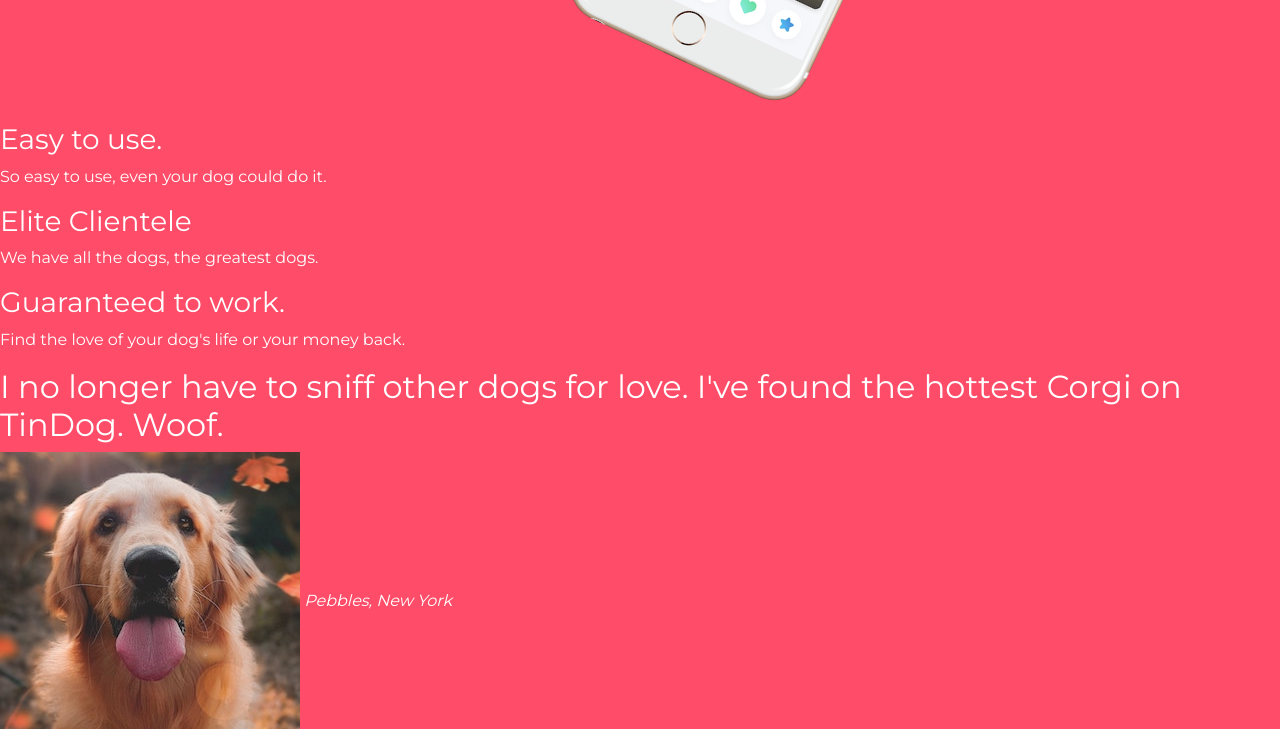
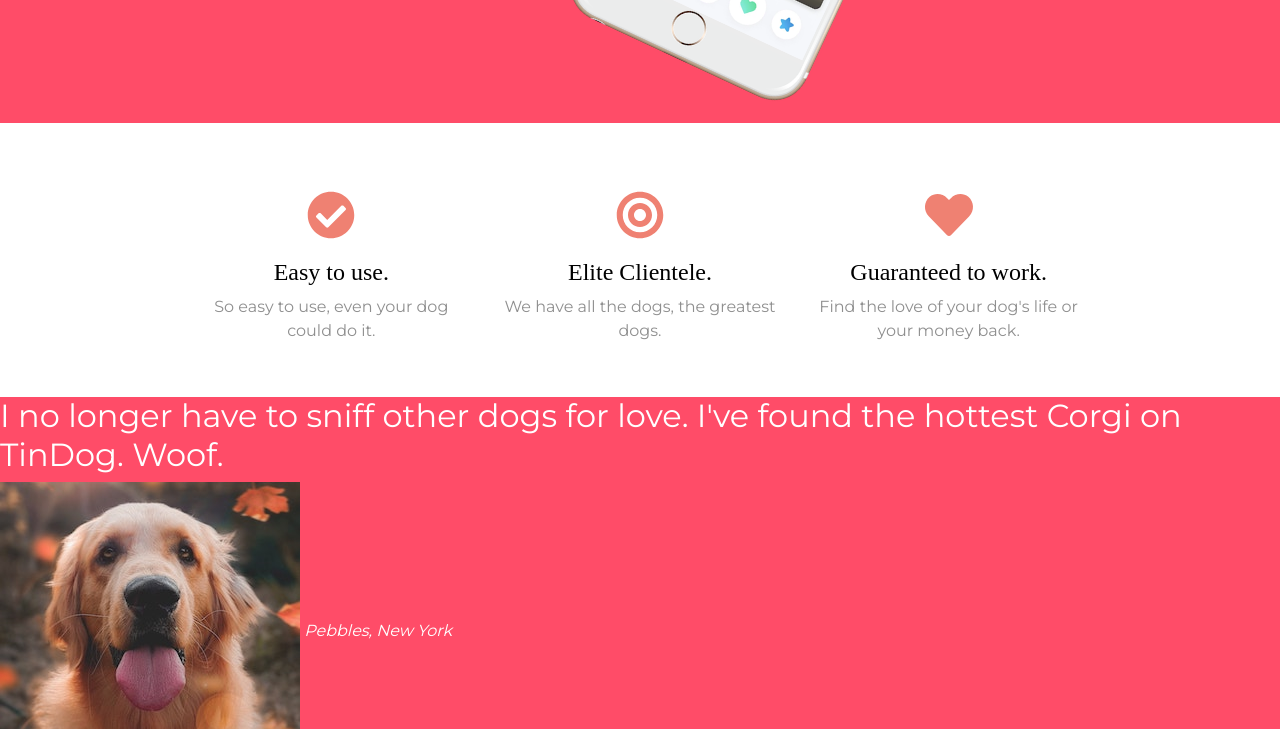
Before and after one commit to RyanStacy/Tindog, a plain HTML site: page Index.html in a window 1280 px wide. Shown: the part 620-1349 px from the top of the page. Drawn offline with nearby package versions, Linux system fonts and the light colour scheme.

Commit message:
Updated the feature section

```diff
--- a/Index.html
+++ b/Index.html
@@ -68,22 +68,28 @@
     </div
   </section>
 
-
-
-
     <!-- Features -->
 
   <section id="features">
-
+    <div class="container-fluid">
+      <div class="row">
+        <div class="col-lg-4 feature">
+          <div class="icon"><i class="fas fa-check-circle fa-3x feature-icons"></i></div>
           <h3>Easy to use.</h3>
           <p>So easy to use, even your dog could do it.</p>
-
-      <h3>Elite Clientele</h3>
+        </div>
+        <div class="col-lg-4 feature">
+          <div class="icon"><i class="fas fa-bullseye fa-3x feature-icons"></i></div>
+          <h3>Elite Clientele.</h3>
           <p>We have all the dogs, the greatest dogs.</p>
-
+        </div>
+        <div class="col-lg-4 feature">
+          <div class="icon"><i class="fas fa-heart fa-3x feature-icons"></i></div>
           <h3>Guaranteed to work.</h3>
           <p>Find the love of your dog's life or your money back.</p>
-
+        </div>
+      </div>
+    </div>
   </section>
 
 
--- a/css/styles.css
+++ b/css/styles.css
@@ -14,8 +14,18 @@
 h1 {
     font-family: 'Montserrat';
     font-weight: 900;
-    size: 3.5rem;
+    font-size: 3.5rem;
     line-height: 1.5;
+}
+
+h3 {
+    font-family: 'Montserrat-bold';
+    color: #000000;
+    font-size: 1.5rem;
+}
+
+p {
+    color: #8f8f8f;
 }
 
 /* Navigation Bar */
@@ -51,3 +61,25 @@
     width: 60%;
     transform: rotate(25deg);
 }
+
+/* Features Section */
+
+#features {
+    background-color: #ffffff;
+}
+
+.feature-icons {
+    color: #ef8172;
+}
+
+.feature-icons:hover {
+    color: #ff4c68;
+}
+
+.feature {
+    text-align: center;
+}
+
+.icon {
+    margin: 30px 0 18px 0;
+}
```
Lines whose indentation alone changed are shown as unchanged.
